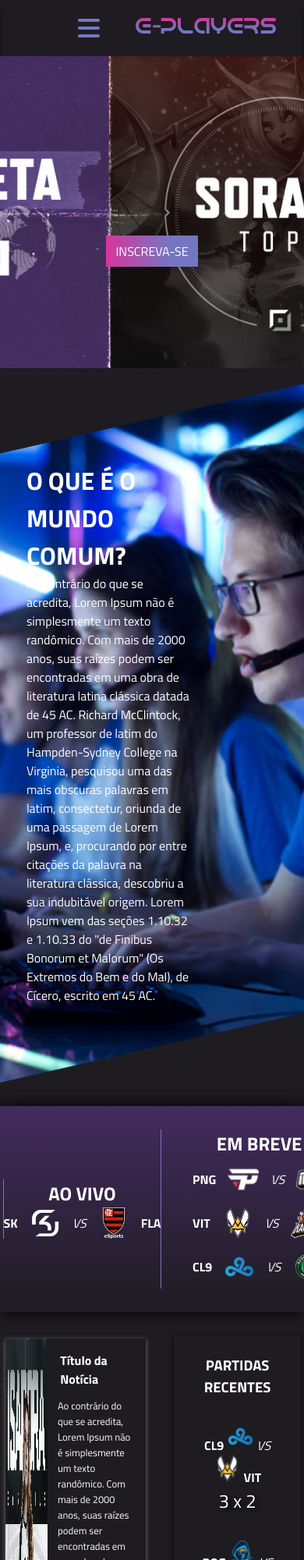
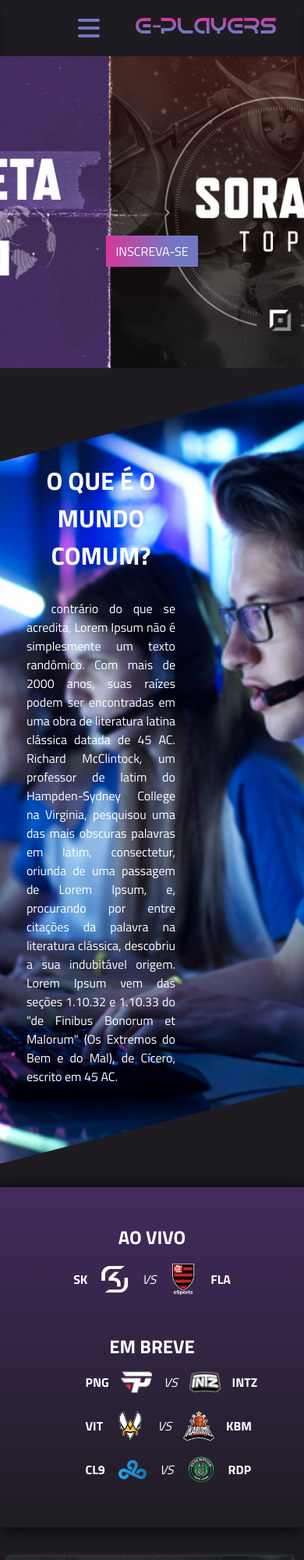
Before and after one commit to pedrokamodaoficial/e-players, a plain HTML site: page index.html in a window 390 px wide. Shown: the top 2000 px of the page at 78% size. Drawn offline with Linux system fonts and the light colour scheme.

Commit message:
horarios da responsive feitos

```diff
--- a/css/style.css
+++ b/css/style.css
@@ -412,4 +412,40 @@
     .campea{
         display: none;
     }
+    .sobre .container div{
+         width: 50%;
+         text-align: justify;
+    }
+    .sobre .container h1{
+        text-align: center;
+        margin-bottom: 1em;
+    }
+    #horarios .container{
+        flex-direction: column;
+    }
+    .ao_vivo, .em_breve{
+        padding:1em;
+        border: none;
+    }
+    .partida{
+        margin: 1em 0;
+    }
+    .card{
+        flex-direction: column;
+    }
+    .card img{
+        width: 100%;
+        object-fit: cover;
+        object-position: top;
+    }
+    .noticias{
+        width: 95%;
+        padding-right: 15px;
+    }
+    .recentes{
+        padding: 0.5em;
+    }
+    .content{
+        flex-direction: column;
+    }
 }
```
